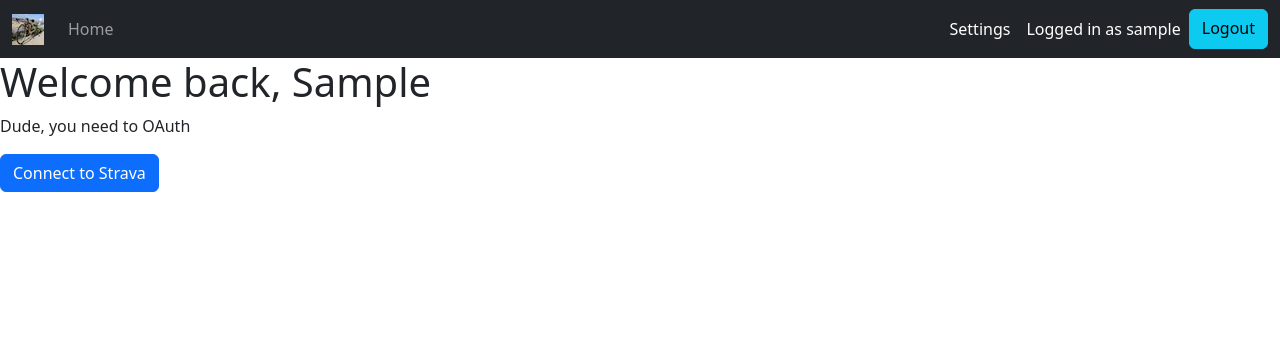
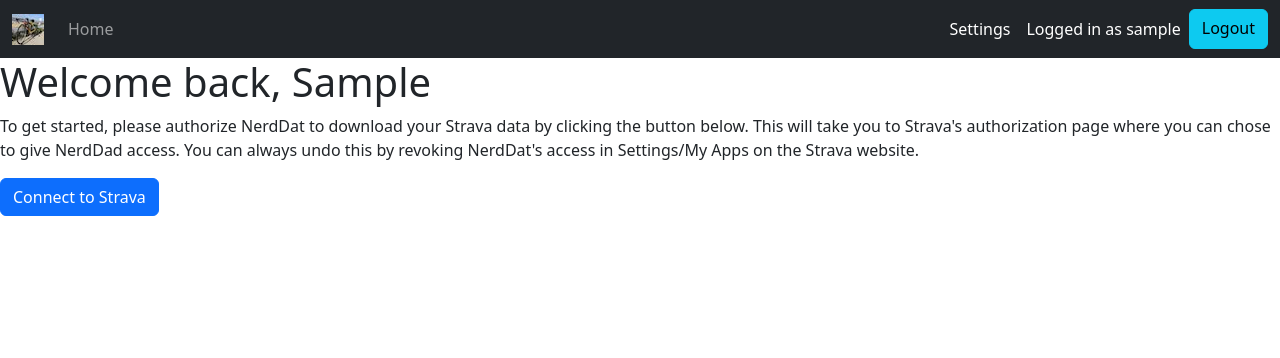
Before and after one commit to biketobass/NerdDat, a Django app: page / in a window 1280 px wide. Shown: the top 358 px of the page. Run offline with Django 4.2, Linux system fonts and the light colour scheme; the visitor is signed in with stand-in values (Sample User, id 1).

Commit message:
Added text to index.html

```diff
--- a/strava_info/templates/strava_info/index.html
+++ b/strava_info/templates/strava_info/index.html
@@ -115,7 +115,8 @@
                     <div class="container text-center">
                         <div class="row">
                             <div class="col">
-                                Download your Strava Data to get started.
+                                <p>Thank you for authorizing NerdDad to work with your Strava data. The final step is to download your Strava Data
+                                by clicking the button below.</p>
                             </div>
                             <div class="col">
                                 <a class="btn btn-primary" href="{% url 'strava_info:get_strava_data' %}" role="button">Download Strava Data</a>
@@ -124,7 +125,10 @@
                     </div>
             {% endif %}
         {% else %}
-            <p>Dude, you need to OAuth</p>
+            <p>To get started, please authorize NerdDat to download your Strava data by clicking the button below. This will take you
+                to Strava's authorization page where you can chose to give NerdDad access. You can always undo this by
+                revoking NerdDat's access in Settings/My Apps on the Strava website.
+            </p>
             <a class="btn btn-primary" href="{% url 'social:begin' 'strava' %}" role="button">Connect to Strava</a>
         {% endif %}
 
```
